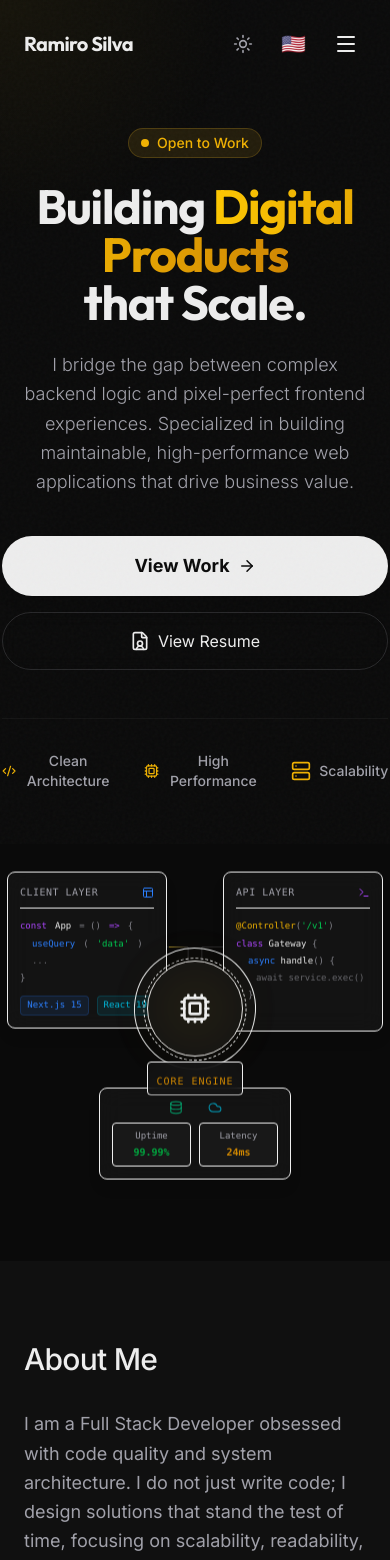
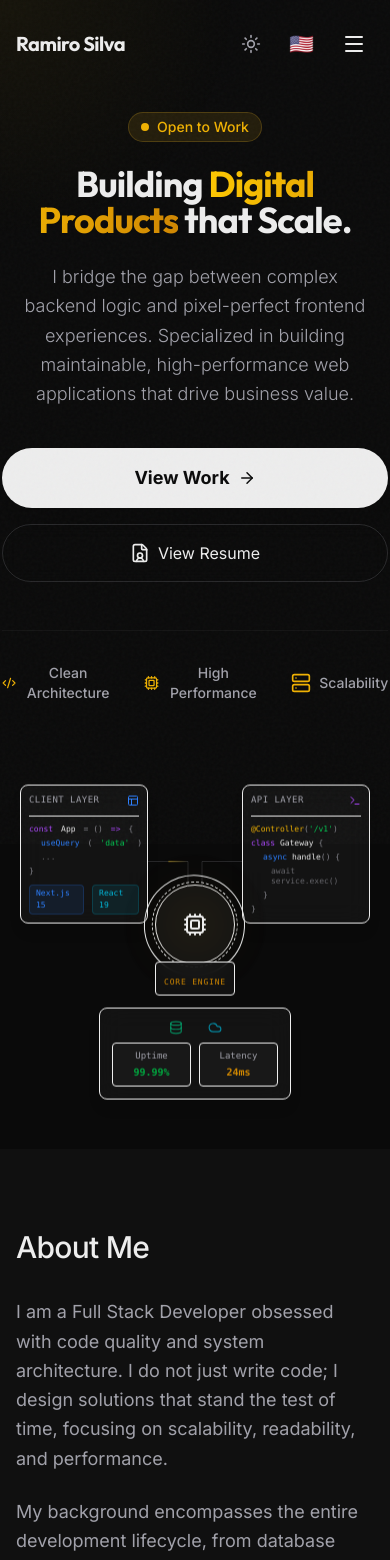
Before and after one commit to NickRami/my-portfolio, a React (Vite) app: page / in a window 390 px wide. Shown: the top 1560 px of the page. Built offline with nearby package versions, Linux system fonts and the light colour scheme.

Commit message:
feat: Add initial core UI components and pages for the portfolio website.

```diff
--- a/src/components/About.tsx
+++ b/src/components/About.tsx
@@ -6,7 +6,7 @@ export default function About() {
 
     return (
         <section id="about" className="py-20 bg-muted/30">
-        <div className="max-w-screen-2xl mx-auto px-6 md:px-12 lg:px-24">
+            <div className="max-w-screen-2xl mx-auto px-4 md:px-12 lg:px-24">
                 <motion.div
                     initial={{ opacity: 0, y: 20 }}
                     whileInView={{ opacity: 1, y: 0 }}
--- a/src/components/Contact.tsx
+++ b/src/components/Contact.tsx
@@ -5,7 +5,7 @@ export default function Contact() {
   const { t } = useApp();
 
   return (
-    <footer id="contact" className="py-24 px-6 md:px-12 lg:px-24 max-w-screen-2xl mx-auto border-t border-muted/30">
+    <footer id="contact" className="py-24 px-4 md:px-12 lg:px-24 max-w-screen-2xl mx-auto border-t border-muted/30">
       <div className="flex flex-col md:flex-row justify-between items-start md:items-center gap-12">
         <div className="space-y-6 max-w-2xl">
           <h2 className="text-4xl md:text-5xl font-bold tracking-tight leading-[1.1]">
--- a/src/components/Experience.tsx
+++ b/src/components/Experience.tsx
@@ -33,7 +33,7 @@ export default function Experience() {
   ];
 
   return (
-    <section id="experience" className="py-24 px-6 md:px-12 lg:px-24 max-w-screen-2xl mx-auto border-t border-border/20">
+    <section id="experience" className="py-24 px-4 md:px-12 lg:px-24 max-w-screen-2xl mx-auto border-t border-border/20">
 
       <div className="max-w-4xl mx-auto">
         {/* Header */}
--- a/src/components/Hero.tsx
+++ b/src/components/Hero.tsx
@@ -16,7 +16,7 @@ export default function Hero() {
     <section
       id="hero"
       ref={containerRef}
-      className={`min-h-screen flex flex-col lg:flex-row items-center justify-between px-6 md:px-12 lg:px-24 pt-32 pb-20 max-w-screen-2xl mx-auto relative overflow-hidden ${devMode ? 'pt-40' : ''}`}
+      className={`min-h-screen flex flex-col lg:flex-row items-center justify-between px-4 md:px-12 lg:px-24 pt-28 pb-12 md:pb-20 max-w-screen-2xl mx-auto relative overflow-hidden ${devMode ? 'pt-40' : ''}`}
     >
 
       {/* Background Ambience */}
@@ -43,7 +43,7 @@ export default function Hero() {
             {t('contact.status')}
           </motion.div>
 
-          <h1 className="font-display text-5xl md:text-7xl lg:text-7xl font-bold tracking-tight leading-[1] text-balance">
+          <h1 className="font-display text-4xl sm:text-5xl md:text-7xl lg:text-7xl font-bold tracking-tight leading-[1] text-balance">
             {t('hero.title.start')} <span className="text-transparent bg-clip-text bg-gradient-to-r from-yellow-400 to-yellow-600">{t('hero.title.highlight')}</span> {t('hero.title.end')}
           </h1>
 
@@ -52,11 +52,11 @@ export default function Hero() {
           </p>
         </div>
 
-        <div className="flex flex-col sm:flex-row gap-4 justify-center lg:justify-start">
-          <a href="#projects" className="px-8 py-4 rounded-full bg-foreground text-background font-bold text-lg hover:bg-yellow-400 hover:text-black transition-all shadow-lg hover:shadow-yellow-400/20 flex items-center justify-center gap-2 group">
+        <div className="flex flex-col sm:flex-row gap-4 justify-center lg:justify-start w-full sm:w-auto">
+          <a href="#projects" className="px-8 py-4 rounded-full bg-foreground text-background font-bold text-lg hover:bg-yellow-400 hover:text-black transition-all shadow-lg hover:shadow-yellow-400/20 flex items-center justify-center gap-2 group w-full sm:w-auto">
             {t('hero.cta.work')} <ArrowRight size={18} className="group-hover:translate-x-1 transition-transform" />
           </a>
-          <a href={language === 'es' ? "/curriculum" : "/resume"} className="px-8 py-4 rounded-full border border-muted-foreground/20 hover:bg-muted/10 hover:border-foreground/50 transition-colors flex items-center justify-center gap-2 backdrop-blur-sm">
+          <a href={language === 'es' ? "/curriculum" : "/resume"} className="px-8 py-4 rounded-full border border-muted-foreground/20 hover:bg-muted/10 hover:border-foreground/50 transition-colors flex items-center justify-center gap-2 backdrop-blur-sm w-full sm:w-auto">
             <FileUser size={20} /> {t('hero.cta.resume')}
           </a>
         </div>
@@ -148,18 +148,18 @@ export default function Hero() {
 
           {/* --- Node 1: CLIENT (Architecture) --- */}
           <motion.div
-            className="absolute top-[10%] left-[-5%] md:left-[0%] z-10"
+            className="absolute top-[10%] left-0 md:left-[0%] z-10"
             initial={{ opacity: 0, y: 10 }}
             animate={{ opacity: 1, y: 0 }}
             transition={{ delay: 0.2 }}
           >
-            <div className="bg-card/90 backdrop-blur-md border border-border/50 p-3 rounded-lg w-40 md:w-48 shadow-lg hover:border-yellow-500/30 transition-colors group cursor-default">
-              <div className="flex items-center justify-between mb-3 border-b border-border/30 pb-2">
-                <span className="text-[10px] font-mono text-muted-foreground uppercase tracking-wider">{t('hero.layer.client')}</span>
+            <div className="bg-card/90 backdrop-blur-md border border-border/50 p-2 md:p-3 rounded-lg w-32 md:w-48 shadow-lg hover:border-yellow-500/30 transition-colors group cursor-default">
+              <div className="flex items-center justify-between mb-2 md:mb-3 border-b border-border/30 pb-2">
+                <span className="text-[9px] md:text-[10px] font-mono text-muted-foreground uppercase tracking-wider">{t('hero.layer.client')}</span>
                 <Layout size={12} className="text-blue-500" />
               </div>
               {/* Real Code Snippet Representation */}
-              <div className="space-y-1.5 font-mono text-[9px] md:text-[10px] text-muted-foreground/80 leading-tight">
+              <div className="space-y-1 md:space-y-1.5 font-mono text-[8px] md:text-[10px] text-muted-foreground/80 leading-tight">
                 <div className="flex gap-2">
                   <span className="text-purple-500">const</span>
                   <span className="text-foreground">App</span> = () <span className="text-purple-500">{`=>`}</span> {`{`}
@@ -170,26 +170,26 @@ export default function Hero() {
                 <div className="pl-3 text-muted-foreground/60">...</div>
                 <div>{`}`}</div>
               </div>
-              <div className="mt-3 flex gap-2 justify-end">
-                <span className="px-1.5 py-0.5 rounded bg-blue-500/10 text-blue-500 text-[9px] font-mono border border-blue-500/20">Next.js 15</span>
-                <span className="px-1.5 py-0.5 rounded bg-cyan-500/10 text-cyan-500 text-[9px] font-mono border border-cyan-500/20">React 19</span>
+              <div className="mt-2 md:mt-3 flex gap-2 justify-end">
+                <span className="px-1.5 py-0.5 rounded bg-blue-500/10 text-blue-500 text-[8px] md:text-[9px] font-mono border border-blue-500/20">Next.js 15</span>
+                <span className="px-1.5 py-0.5 rounded bg-cyan-500/10 text-cyan-500 text-[8px] md:text-[9px] font-mono border border-cyan-500/20">React 19</span>
               </div>
             </div>
           </motion.div>
 
           {/* --- Node 2: SERVER (Logic) --- */}
           <motion.div
-            className="absolute top-[10%] right-[-5%] md:right-[0%] z-10"
+            className="absolute top-[10%] right-0 md:right-[0%] z-10"
             initial={{ opacity: 0, y: 10 }}
             animate={{ opacity: 1, y: 0 }}
             transition={{ delay: 0.4 }}
           >
-            <div className="bg-card/90 backdrop-blur-md border border-border/50 p-3 rounded-lg w-40 md:w-48 shadow-lg hover:border-yellow-500/30 transition-colors group cursor-default">
-              <div className="flex items-center justify-between mb-3 border-b border-border/30 pb-2">
-                <span className="text-[10px] font-mono text-muted-foreground uppercase tracking-wider">{t('hero.layer.api')}</span>
+            <div className="bg-card/90 backdrop-blur-md border border-border/50 p-2 md:p-3 rounded-lg w-32 md:w-48 shadow-lg hover:border-yellow-500/30 transition-colors group cursor-default">
+              <div className="flex items-center justify-between mb-2 md:mb-3 border-b border-border/30 pb-2">
+                <span className="text-[9px] md:text-[10px] font-mono text-muted-foreground uppercase tracking-wider">{t('hero.layer.api')}</span>
                 <Terminal size={12} className="text-purple-500" />
               </div>
-              <div className="space-y-1.5 font-mono text-[9px] md:text-[10px] text-muted-foreground/80 leading-tight">
+              <div className="space-y-1 md:space-y-1.5 font-mono text-[8px] md:text-[10px] text-muted-foreground/80 leading-tight">
                 <div>
                   <span className="text-yellow-500">@Controller</span>(<span className="text-green-500">'/v1'</span>)
                 </div>
@@ -213,7 +213,7 @@ export default function Hero() {
             animate={{ scale: 1, opacity: 1 }}
             transition={{ duration: 0.6, type: "spring" }}
           >
-            <div className="w-24 h-24 md:w-32 md:h-32 rounded-full bg-card border border-border/30 flex items-center justify-center relative shadow-[0_0_40px_rgba(0,0,0,0.1)] dark:shadow-[0_0_40px_rgba(0,0,0,0.5)] group cursor-pointer hover:border-yellow-500/50 transition-colors duration-500">
+            <div className="w-20 h-20 md:w-32 md:h-32 rounded-full bg-card border border-border/30 flex items-center justify-center relative shadow-[0_0_40px_rgba(0,0,0,0.1)] dark:shadow-[0_0_40px_rgba(0,0,0,0.5)] group cursor-pointer hover:border-yellow-500/50 transition-colors duration-500">
               {/* Inner glow pulse */}
               <div className="absolute inset-0 rounded-full bg-yellow-500/10 blur-xl animate-pulse" />
 
@@ -229,10 +229,10 @@ export default function Hero() {
                 transition={{ duration: 30, repeat: Infinity, ease: "linear" }}
               />
 
-              <Cpu size={32} className="text-foreground md:w-[40px] md:h-[40px] relative z-10" />
+              <Cpu size={24} className="text-foreground md:w-[40px] md:h-[40px] relative z-10" />
 
-              <div className="absolute -bottom-10 whitespace-nowrap px-2 py-1 rounded bg-card/80 border border-border/30 backdrop-blur-sm">
-                <span className="text-[10px] font-mono text-yellow-600 dark:text-yellow-500 tracking-widest uppercase">{t('hero.layer.core')}</span>
+              <div className="absolute -bottom-8 md:-bottom-10 whitespace-nowrap px-2 py-1 rounded bg-card/80 border border-border/30 backdrop-blur-sm">
+                <span className="text-[8px] md:text-[10px] font-mono text-yellow-600 dark:text-yellow-500 tracking-widest uppercase">{t('hero.layer.core')}</span>
               </div>
             </div>
           </motion.div>
--- a/src/components/Navbar.tsx
+++ b/src/components/Navbar.tsx
@@ -32,7 +32,7 @@ export default function Navbar() {
   return (
     <>
       <nav className={`fixed top-0 left-0 right-0 z-50 transition-all duration-500 ease-in-out ${scrolled ? "top-4" : "top-0 py-6 bg-transparent"}`}>
-        <div className={`relative mx-auto flex justify-between items-center transition-all duration-300 ${scrolled ? "bg-background/80 backdrop-blur-md border border-white/5 shadow-lg rounded-full px-6 py-3 max-w-5xl" : "max-w-screen-2xl px-6 md:px-12 lg:px-24"}`}>
+        <div className={`relative mx-auto flex justify-between items-center transition-all duration-300 ${scrolled ? "bg-background/80 backdrop-blur-md border border-white/5 shadow-lg rounded-full px-6 py-3 max-w-5xl" : "max-w-screen-2xl px-4 md:px-12 lg:px-24"}`}>
           <Link to="/" className="text-xl font-display font-bold tracking-tight hover:text-yellow-400 transition-colors">
             Ramiro Silva
           </Link>
--- a/src/components/Projects.tsx
+++ b/src/components/Projects.tsx
@@ -21,7 +21,7 @@ export default function Projects() {
   ];
 
   return (
-    <section id="projects" className="py-24 px-6 md:px-12 lg:px-24 max-w-screen-2xl mx-auto">
+    <section id="projects" className="py-24 px-4 md:px-12 lg:px-24 max-w-screen-2xl mx-auto">
       <div className="mb-16">
         <h2 className="text-sm font-semibold tracking-wider uppercase text-muted-foreground mb-4">
           {t('projects.label')}
--- a/src/components/ProjectsPreview.tsx
+++ b/src/components/ProjectsPreview.tsx
@@ -39,7 +39,7 @@ export default function ProjectsPreview() {
   const { t } = useApp();
 
   return (
-    <section id="projects" className="py-24 px-6 md:px-12 lg:px-24 max-w-screen-2xl mx-auto">
+    <section id="projects" className="py-24 px-4 md:px-12 lg:px-24 max-w-screen-2xl mx-auto">
       <div className="max-w-full">
 
         {/* Header simple y directo */}
--- a/src/components/Skills.tsx
+++ b/src/components/Skills.tsx
@@ -19,7 +19,7 @@ export default function Skills() {
   ];
 
   return (
-    <section id="skills" className="py-24 px-6 md:px-12 lg:px-24 max-w-screen-2xl mx-auto border-t border-border/20">
+    <section id="skills" className="py-24 px-4 md:px-12 lg:px-24 max-w-screen-2xl mx-auto border-t border-border/20">
 
       <div className="max-w-6xl mx-auto">
         {/* Header Compacto */}
```
Also changed, not shown: src/pages/Resume.tsx (+4 -4 lines). Lines whose indentation alone changed are shown as unchanged.
